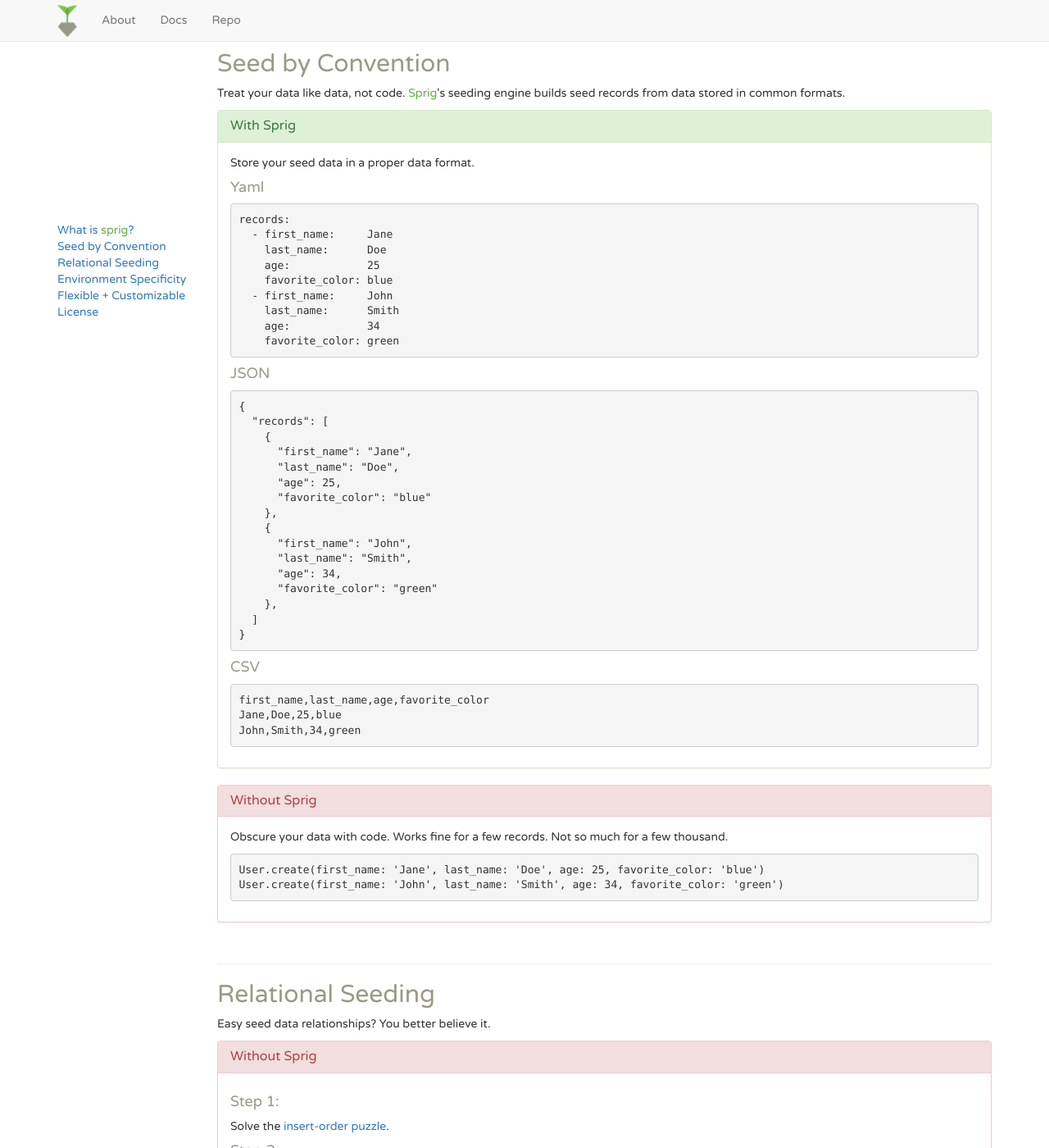
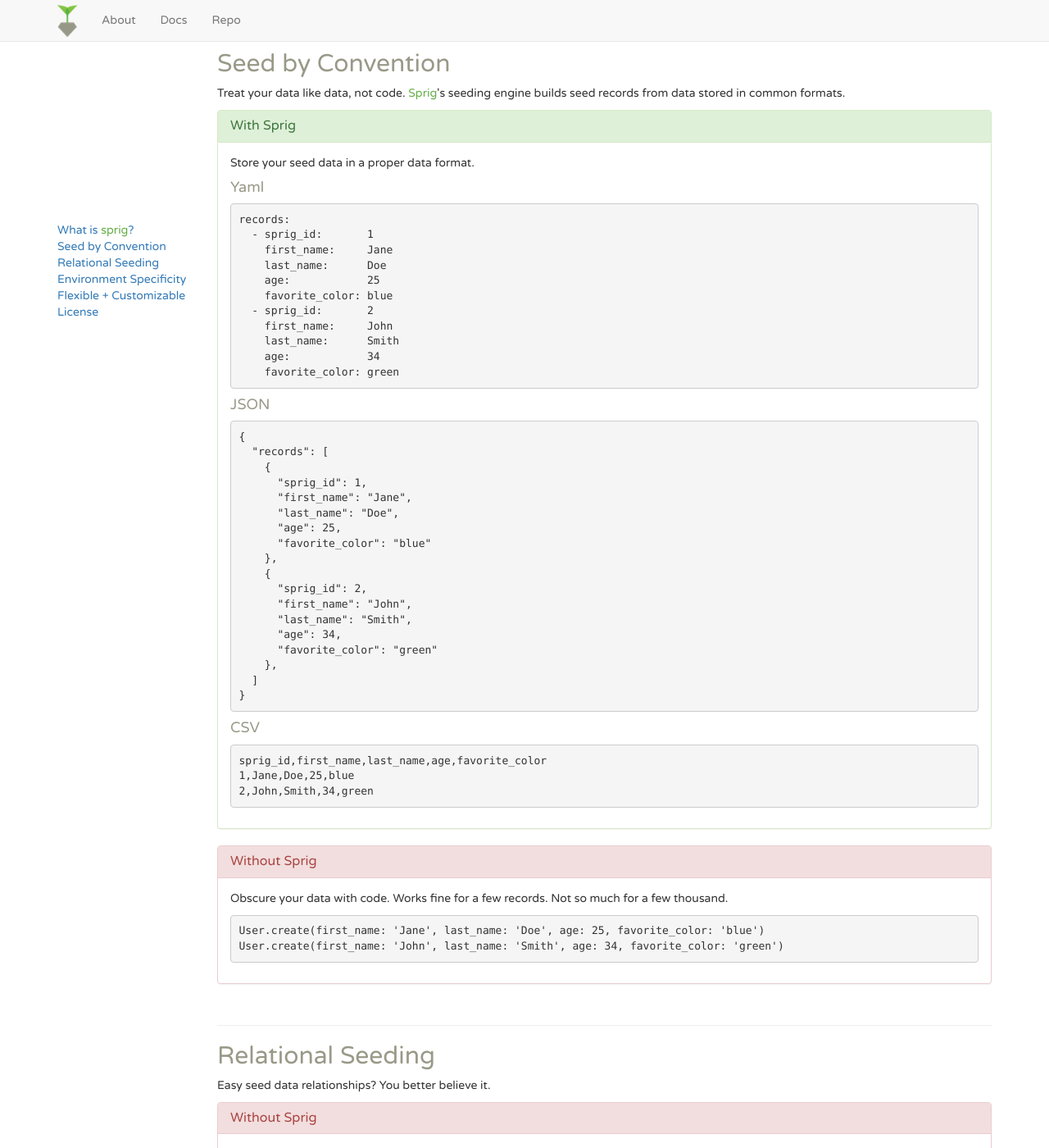
Before and after one commit to vigetlabs/sprig, a Jekyll site: the page built from about.html, in a window 1280 px wide and 1400 px high, scrolled down 392 px. Shown: the whole window at 82% size. Built offline with Jekyll 4.4.1, drawn with Linux system fonts in a browser that asks for light colours; nearby versions of some CDN libraries; Markdown is read by kramdown in place of the engine named in the settings; a script that is not in the unit is left out.

Commit message:
Add sprig_ids to examples, declare Rails/AR dependency

```diff
--- a/about.html
+++ b/about.html
@@ -46,11 +46,13 @@
         <h4>Yaml</h4>
 <pre>
 records:
-  - first_name:     Jane
+  - sprig_id:       1
+    first_name:     Jane
     last_name:      Doe
     age:            25
     favorite_color: blue
-  - first_name:     John
+  - sprig_id:       2
+    first_name:     John
     last_name:      Smith
     age:            34
     favorite_color: green
@@ -60,12 +62,14 @@
 {
   "records": [
     {
+      "sprig_id": 1,
       "first_name": "Jane",
       "last_name": "Doe",
       "age": 25,
       "favorite_color": "blue"
     },
     {
+      "sprig_id": 2,
       "first_name": "John",
       "last_name": "Smith",
       "age": 34,
@@ -77,9 +81,9 @@
 
         <h4>CSV</h4>
 <pre>
-first_name,last_name,age,favorite_color
-Jane,Doe,25,blue
-John,Smith,34,green
+sprig_id,first_name,last_name,age,favorite_color
+1,Jane,Doe,25,blue
+2,John,Smith,34,green
 </pre>
 
       </div>
```
Also changed, not shown: documentation.html (+7 -3 lines).
